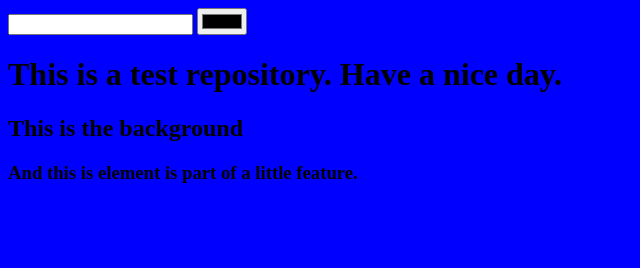
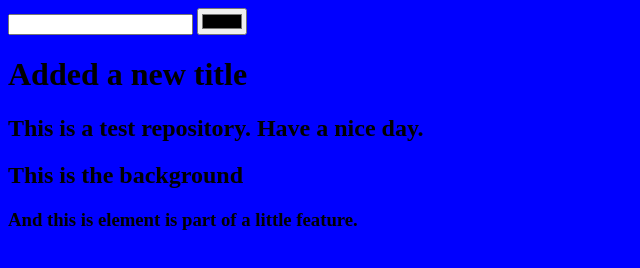
Before and after one commit to LuisMarin-dev/background-generator, a plain HTML site: page index.html in a window 1280 px wide. Shown: the whole page, without its empty margins (0-640 px from the left). Drawn offline with Linux system fonts and the light colour scheme.

Commit message:
added new title

```diff
--- a/index.html
+++ b/index.html
@@ -16,7 +16,8 @@
 <body>
     <input type="text" class="color1">
     <input type="color" class="color2">
-    <h1>This is a test repository. Have a nice day.</h1>
+    <h1>Added a new title</h1>
+    <h2>This is a test repository. Have a nice day.</h2>
     <h2>This is the background</h2>
     <h3>And this is element is part of a little feature.</h3>
 </body>
```
